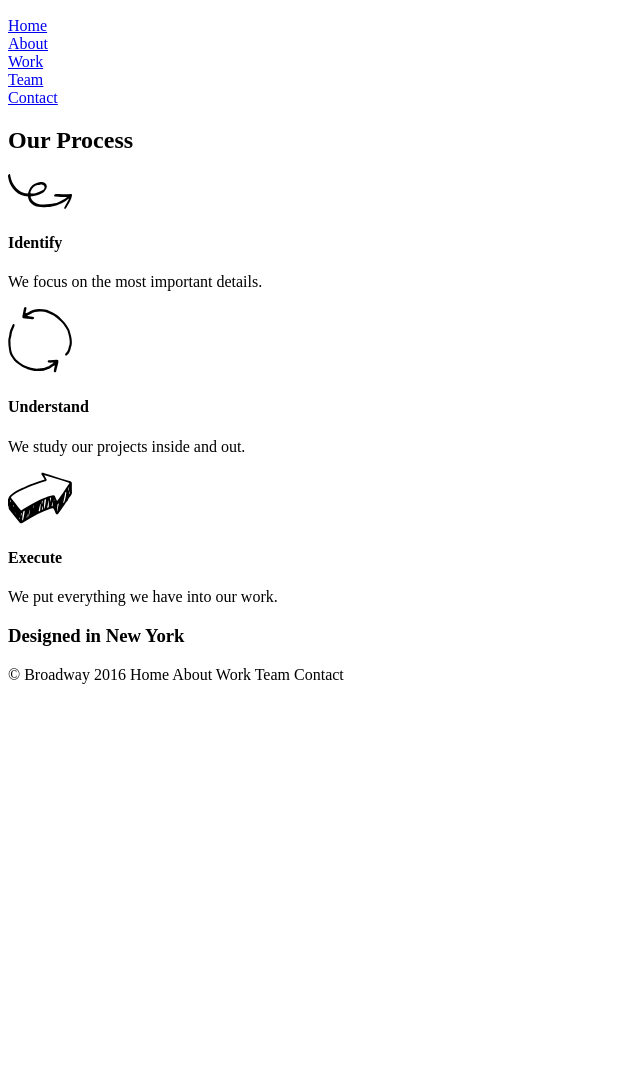
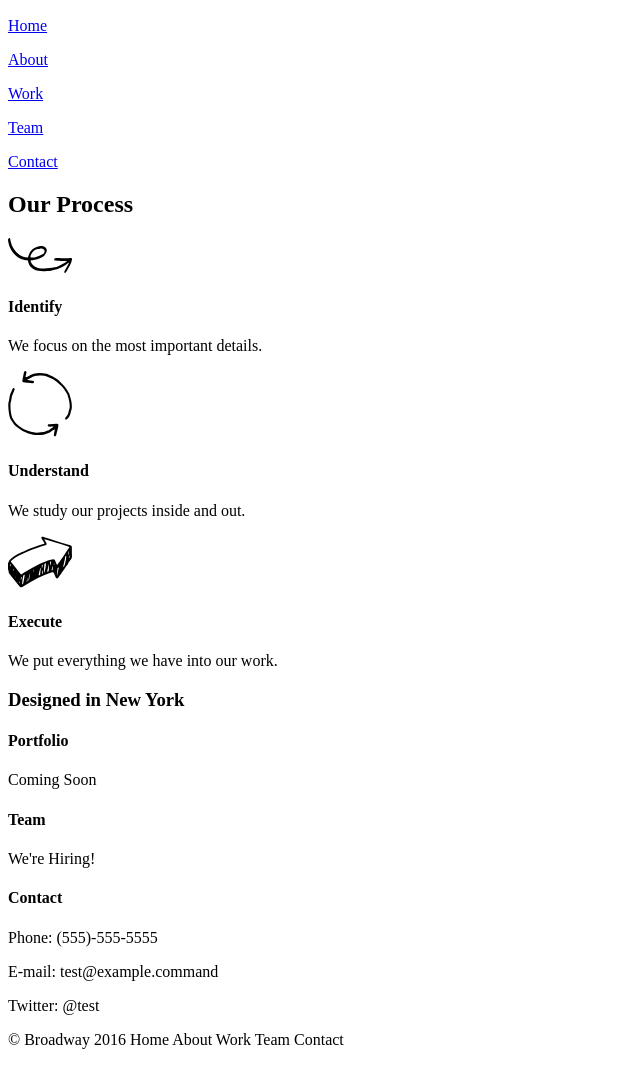
Before and after one commit to mattfine/broadway, a plain HTML site: page index.html in a window 1280 px wide. Shown: the part 50-1115 px from the top of the page, without its empty margins (0-640 px from the left). Before the commit the page ends 800 px from the top, so only its background shows below. Drawn offline with Linux system fonts and the light colour scheme.

Commit message:
Finish HTML

```diff
--- a/index.html
+++ b/index.html
@@ -8,12 +8,25 @@
   <body>
 
     <nav id="home">
+
       <h1>Broadway Design</h1>
-      <a href="#home">Home</a><br>
-      <a href="#process">About</a><br>
-      <a href="#portfolio">Work</a><br>
-      <a href="#team">Team</a><br>
-      <a href="#contact">Contact</a>
+
+      <p>
+        <a href="#home">Home</a>
+      </p>
+      <p>
+        <a href="#process">About</a>
+      </p>
+      <p>
+        <a href="#portfolio">Work</a>
+      </p>
+      <p>
+        <a href="#team">Team</a>
+      </p>
+      <p>
+        <a href="#contact">Contact</a>
+      </p>
+
     </nav>
 
     <div id="process">
@@ -37,15 +50,20 @@
     <h3>Designed in New York</h3>
 
     <div id="portfolio">
-
+      <h4>Portfolio</h4>
+      <p>Coming Soon</p>
     </div>
 
     <div id="team">
-
+      <h4>Team</h4>
+      <p>We're Hiring!</p>
     </div>
 
     <div id="contact">
-
+      <h4>Contact</h4>
+      <p>Phone: (555)-555-5555</p>
+      <p>E-mail: test@example.command</p>
+      <p>Twitter: @test</p>
     </div>
 
     <footer>
```
